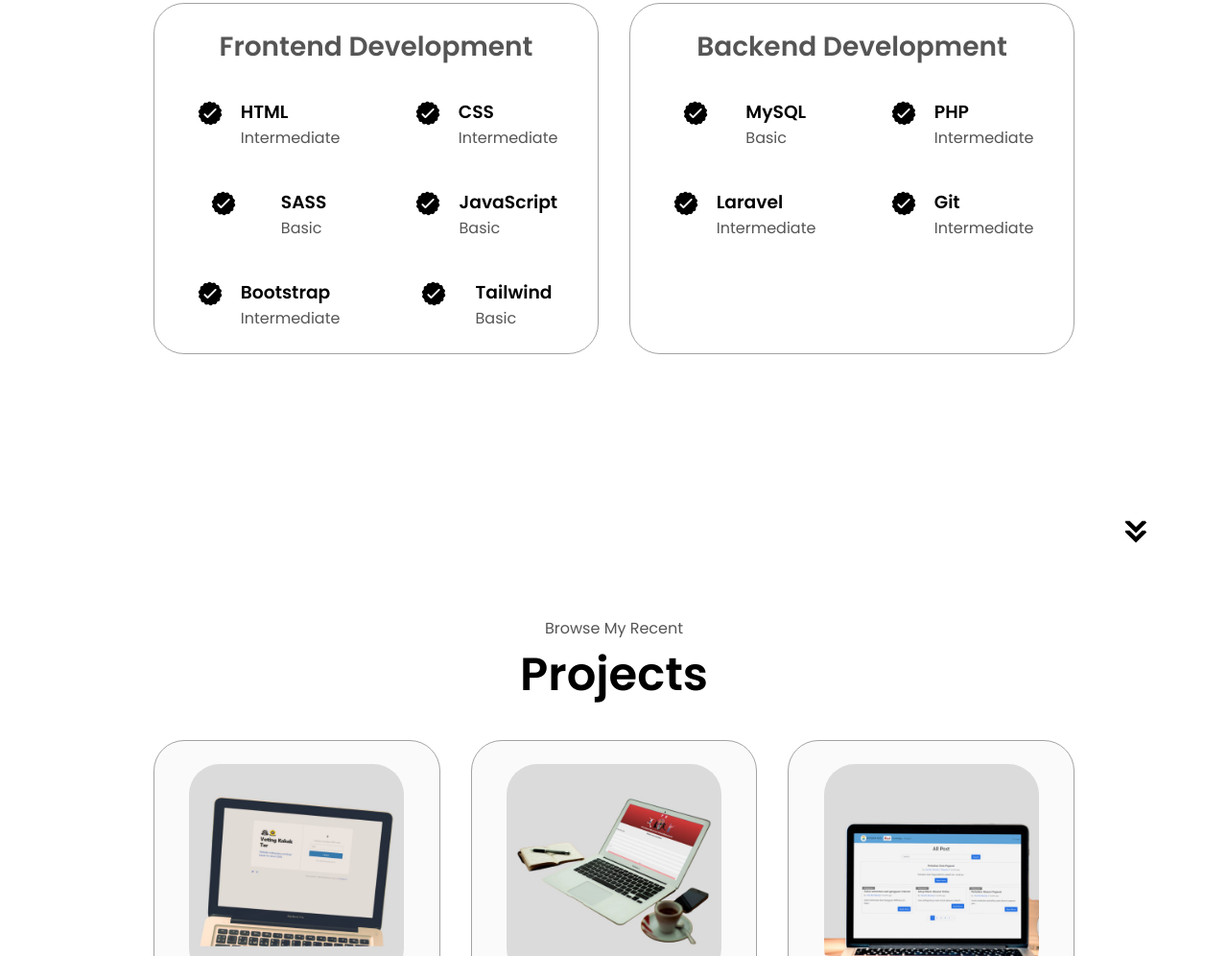
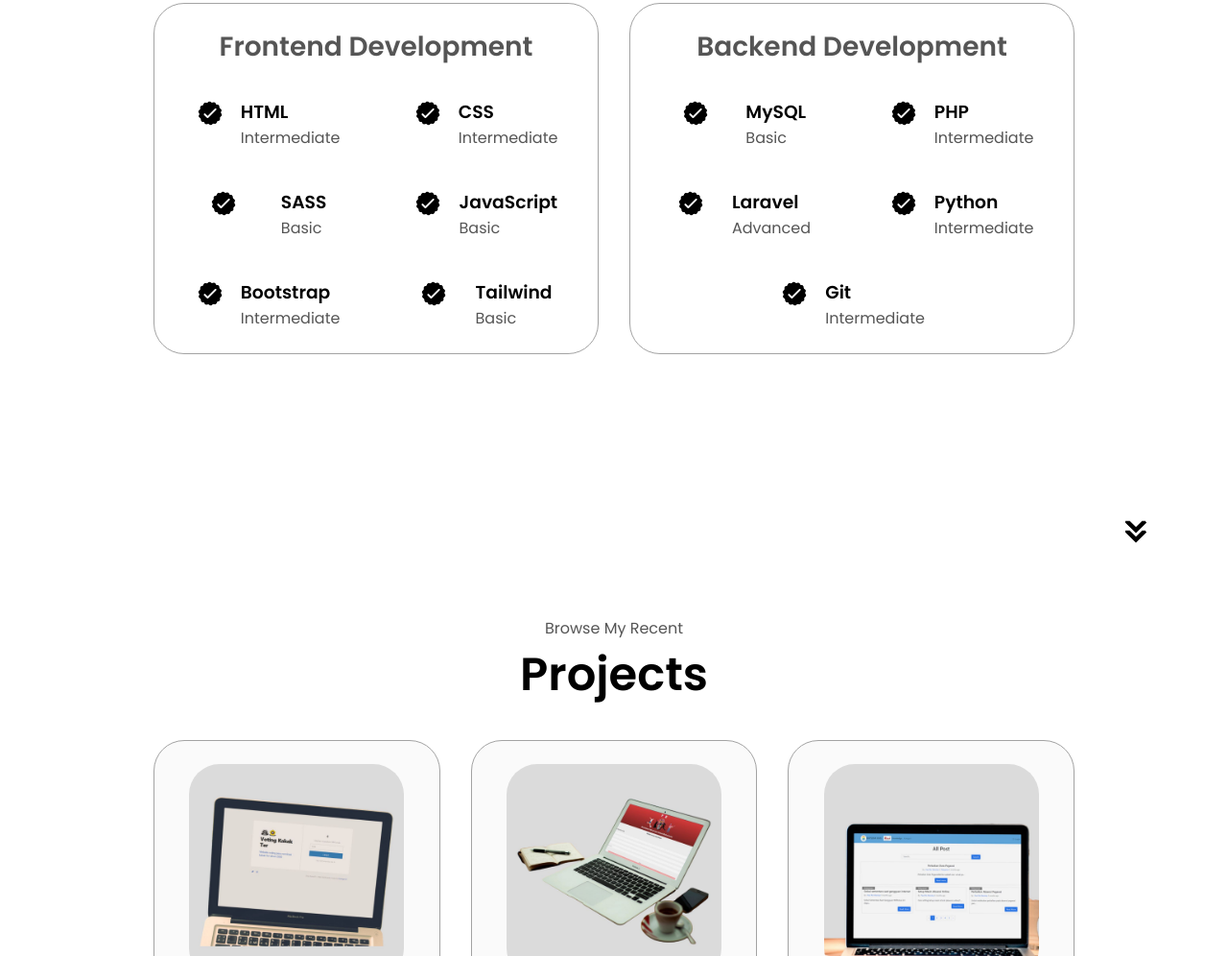
Before and after one commit to paulmarolop/webportfolio, a plain HTML site: page index.html in a window 1280 px wide. Shown: the part 1822-2818 px from the top of the page at 96% size. Drawn offline with Linux system fonts and the light colour scheme.

Commit message:
Update index.html

```diff
--- a/index.html
+++ b/index.html
@@ -227,6 +227,17 @@
                 />
                 <div>
                   <h3>Laravel</h3>
+                  <p>Advanced</p>
+                </div>
+              </article>
+              <article>
+                <img
+                  src="./assets/checkmark.png"
+                  alt="Experience icon"
+                  class="icon"
+                />
+                <div>
+                  <h3>Python</h3>
                   <p>Intermediate</p>
                 </div>
               </article>
```
